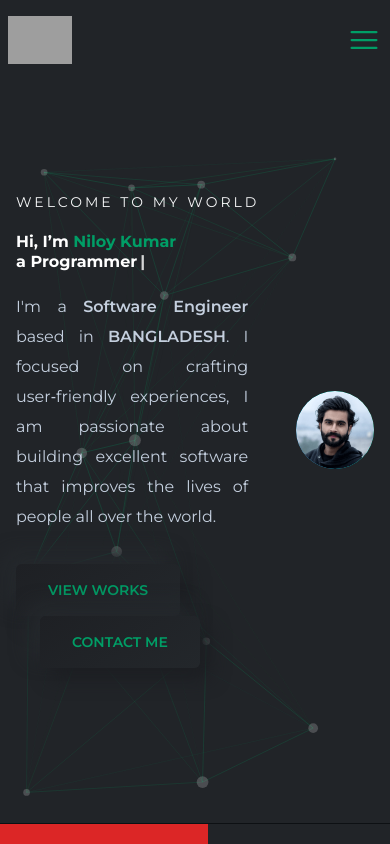
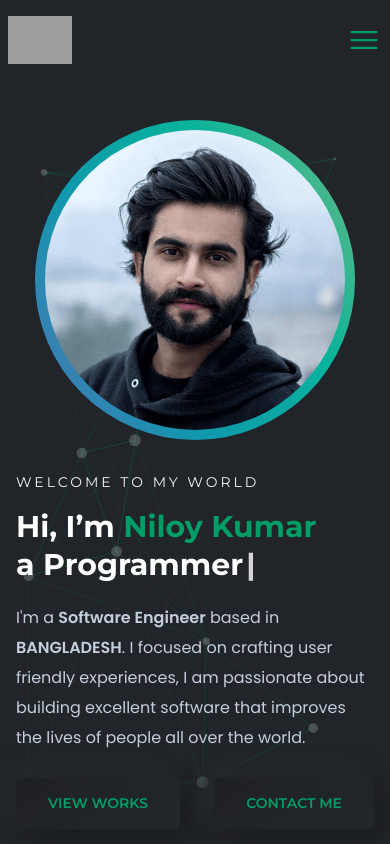
Before and after one commit to imniloy/niloykumar-website, a React (Vite) app: page / in a window 390 px wide. Shown: the top 844 px of the page. Built offline with nearby package versions, Linux system fonts and the light colour scheme; grey boxes are pictures that could not be loaded.

Commit message:
hero responsive done

```diff
--- a/src/components/heroSection/index.jsx
+++ b/src/components/heroSection/index.jsx
@@ -5,15 +5,15 @@ import HeroParticleEffect from "./ParticleEffect";
 const HeroSection = () => {
   return (
     <section className="hero-section">
-      <div className="content-section xl:gap-16 2xl:gap-20 z-[8888]">
+      <div className="content-section">
         {/*info container */}
-        <div className="info-section flex flex-col justify-center mt-0 text-secondary font-montserrat max-w-3xl px-4">
-          <span className="subtitle block uppercase text-sm tracking-[3px] mb-5">
+        <div className="info-section order-2 lg:order-1 flex flex-col justify-center mt-0 text-secondary font-montserrat max-w-3xl px-4">
+          <span className="subtitle block uppercase text-sm tracking-[3px] mb-4 500px:mb-5">
             WELCOME TO MY WORLD
           </span>
           {/* name and description */}
           <div className="text-white">
-            <h1 className="title font-bold lg:text-[44px] 1100px:text-5xl 2xl:text-6xl !leading-tight mb-5">
+            <h1 className="title font-bold text-3xl 500px:text-4xl sm:text-[40px] 1100px:text-5xl 2xl:text-6xl !leading-tight mb-5">
               Hi, I’m <span className="text-primary">Niloy Kumar</span>
               <span className="block">
                 a
@@ -29,20 +29,20 @@ const HeroSection = () => {
               </span>
             </h1>
 
-            <p className="pr-4 text-justify lg:text-left text-base leading-[30px] text-lightn">
+            <p className="lg:pr-4 text-left font-poppins text-base leading-[30px] text-lightn">
               I'm a{" "}
-              <span className="capitalize font-semibold ">
+              <span className="capitalize  font-semibold ">
                 Software Engineer
               </span>{" "}
               based in{" "}
               <span className="uppercase font-semibold">Bangladesh</span>. I
-              focused on crafting user‑friendly experiences, I am passionate
+              focused on crafting user friendly experiences, I am passionate
               about building excellent software that improves the lives of
               people all over the world.
             </p>
           </div>
           {/* buttons */}
-          <div className="mt-8 space-x-6">
+          <div className="flex justify-between 500px:block  mt-6 sm:mt-8 500px:space-x-6">
             <button className="hero-btn group">
               <span className="group-hover:text-transparent group-hover:bg-gradient-to-tr group-hover:from-[#009e66] group-hover:to-[#01e998] group-hover:bg-clip-text">
                 View Works
@@ -56,9 +56,9 @@ const HeroSection = () => {
           </div>
         </div>
         {/* profile Image container */}
-        <div className="px-4">
-          <div className="animate-hero-animated-bg relative rounded-full overflow-hidden lg:h-[400px] lg:w-[400px] xl:h-[450px] xl:w-[450px] 2xl:h-[500px] 2xl:w-[500px] flex justify-center items-center">
-            <div className="lg:h-[376px] lg:w-[376px] xl:h-[420px] xl:w-[420px] 2xl:h-[475px] 2xl:w-[475px] overflow-hidden rounded-full">
+        <div className="500px:px-4 order-1 lg:order-2">
+          <div className="animate-hero-animated-bg relative rounded-full overflow-hidden h-[320px] w-[320px] 500px:h-[425px] 500px:w-[425px] mx-auto md:h-[500px] md:w-[500px] lg:h-[400px] lg:w-[400px] xl:h-[450px] xl:w-[450px] 2xl:h-[500px] 2xl:w-[500px] flex justify-center items-center">
+            <div className="h-[300px] w-[300px] 500px:h-[400px] 500px:w-[400px] md:h-[476px] md:w-[476px] lg:h-[376px] lg:w-[376px] xl:h-[420px] xl:w-[420px] 2xl:h-[475px] 2xl:w-[475px] overflow-hidden rounded-full">
               <img src="/images/Hero-Profile2.png" className="cover" alt="" />
             </div>
           </div>
--- a/src/index.css
+++ b/src/index.css
@@ -134,7 +134,7 @@
     transition-all duration-300 hover:-translate-y-1;
   }
   .content-section {
-    @apply flex items-center justify-between my-28;
+    @apply flex flex-col gap-8 mt-10 mb-12 sm:mt-12 sm:mb-16 sm:gap-10 md:gap-12 lg:flex-row lg:items-center lg:justify-between md:px-4 lg:px-0 lg:my-28 xl:gap-16 2xl:gap-20 z-[8888];
   }
 }
 
--- a/tailwind.config.js
+++ b/tailwind.config.js
@@ -4,6 +4,7 @@ export default {
   theme: {
     extend: {
       screens: {
+        "500px": "500px",
         "840px": "840px",
         "1100px": "1100px",
       },
```
